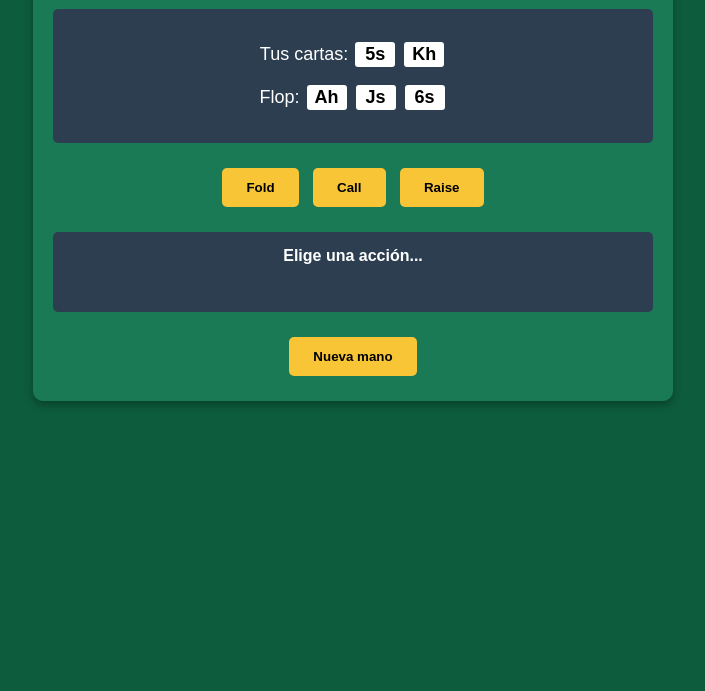
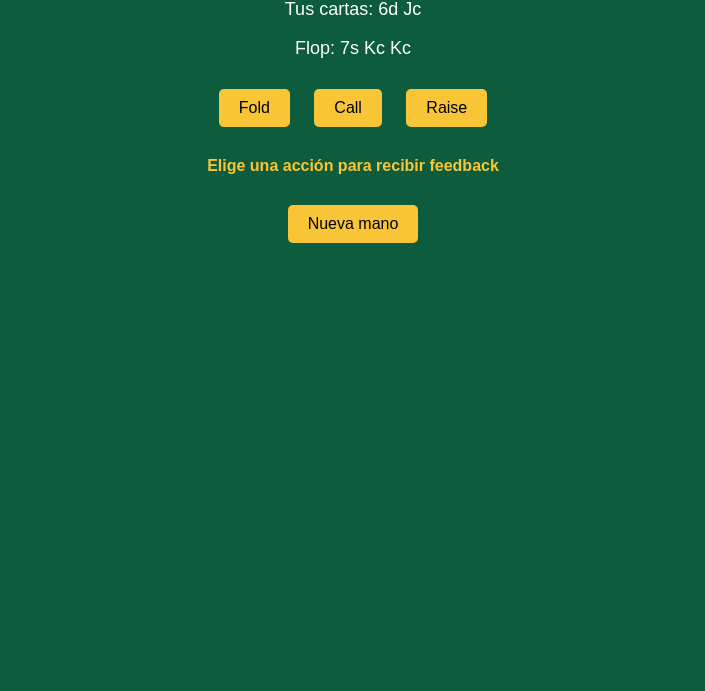
Before and after one commit to mrjuangimenez-gif/poker-practice, a plain HTML site: page index.html in a window 1280 px wide. Shown: the part 109-800 px from the top of the page, without its empty margins (287-992 px from the left). Drawn offline with Linux system fonts and the light colour scheme.

Commit message:
Add files via upload

```diff
--- a/index.html
+++ b/index.html
@@ -2,41 +2,28 @@
 <html lang="es">
 <head>
   <meta charset="UTF-8">
-  <meta name="viewport" content="width=device-width, initial-scale=1.0">
-  <title>Poker Practice Wizard</title>
+  <title>Simulador de Poker - Práctica</title>
   <link rel="stylesheet" href="style.css">
 </head>
 <body>
-  <div class="container">
-    <h1>Poker Practice Wizard</h1>
+  <h1>Simulador de Poker - Práctica</h1>
 
-    <!-- Tablero de cartas -->
-    <div class="hand-info">
-      <p>Tus cartas:
-        <span id="card1">--</span>
-        <span id="card2">--</span>
-      </p>
-      <p>Flop:
-        <span id="flop1">--</span>
-        <span id="flop2">--</span>
-        <span id="flop3">--</span>
-      </p>
+  <div id="hand">
+    <p>Tus cartas: <span id="player-cards">--</span></p>
+    <p>Flop: <span id="flop-cards">--</span></p>
   </div>
 
-    <!-- Acciones -->
-    <div class="actions">
+  <div id="actions">
     <button onclick="makeDecision('fold')">Fold</button>
     <button onclick="makeDecision('call')">Call</button>
     <button onclick="makeDecision('raise')">Raise</button>
   </div>
 
-    <!-- Feedback -->
-    <div class="feedback">
+  <div id="feedback">
     <p id="feedback-text">Elige una acción para recibir feedback</p>
   </div>
 
   <button onclick="newHand()">Nueva mano</button>
-  </div>
 
   <script src="script.js"></script>
 </body>
--- a/script.js
+++ b/script.js
@@ -1,82 +1,47 @@
-// Rangos GTO simplificados para BTN open
-const btnOpenRange = [
-  'AA','KK','QQ','JJ','TT','99','88','77','66','55','44','33','22',
-  'AKs','AQs','AJs','ATs','A9s','A8s','A7s','A6s','A5s','A4s','A3s','A2s',
-  'AKo','AQo','AJo','ATo','KQs','KJs','KTs','QJs','QTs','JTs','T9s','98s','87s','76s','65s','54s'
-];
+// Rango predefinido simple para practicar
+const bestHands = ['AA','KK','QQ','AKs','AQs'];
 
 // Generar nueva mano aleatoria
 function newHand() {
-  // Generar mano aleatoria
-  const hand = generateRandomHand();
-  document.getElementById('card1').textContent = hand[0];
-  document.getElementById('card2').textContent = hand[1];
+  const ranks = ['A','K','Q','J','T','9','8','7','6','5','4','3','2'];
+  const suits = ['s','h','d','c'];
 
-  // Generar flop aleatorio
-  const flop = generateRandomFlop();
-  document.getElementById('flop1').textContent = flop[0];
-  document.getElementById('flop2').textContent = flop[1];
-  document.getElementById('flop3').textContent = flop[2];
+  // Generar dos cartas aleatorias
+  let card1 = ranks[Math.floor(Math.random() * ranks.length)] + suits[Math.floor(Math.random() * suits.length)];
+  let card2 = ranks[Math.floor(Math.random() * ranks.length)] + suits[Math.floor(Math.random() * suits.length)];
+  document.getElementById('player-cards').textContent = card1 + ' ' + card2;
 
-  // Resetear feedback
-  document.getElementById('feedback-text').textContent = 'Elige una acción...';
+  // Generar flop
+  let flop = [];
+  for(let i=0; i<3; i++){
+    let card = ranks[Math.floor(Math.random() * ranks.length)] + suits[Math.floor(Math.random() * suits.length)];
+    flop.push(card);
+  }
+  document.getElementById('flop-cards').textContent = flop.join(' ');
+
+  // Limpiar feedback
+  document.getElementById('feedback-text').textContent = 'Elige una acción para recibir feedback';
 }
 
 // Evaluar decisión del jugador
-function makeDecision(action) {
-  const card1 = document.getElementById('card1').textContent;
-  const card2 = document.getElementById('card2').textContent;
-
-  // Crear notación de mano (ej: "AKs")
-  const hand = card1[0] + card2[0] + (card1[1] === card2[1] ? 's' : 'o');
+function makeDecision(action){
+  let cards = document.getElementById('player-cards').textContent;
+  // Convertir a formato de rango (ej: "As Kh" → "AKo")
+  let card1 = cards.split(' ')[0];
+  let card2 = cards.split(' ')[1];
+  let handNotation = card1[0] + card2[0] + (card1[1] === card2[1] ? 's' : 'o');
 
   let feedback = '';
-
-  if (btnOpenRange.includes(hand)) {
-    if (action === 'raise') {
-      feedback = '✅ Correcto! Esta mano está en el rango de open raise desde BTN.';
-    } else {
-      feedback = '❌ Error! Deberías hacer raise con esta mano desde BTN.';
-    }
+  if(bestHands.includes(handNotation)){
+    feedback = (action === 'raise') ? '✅ ¡Correcto! Buena subida.' : '❌ Podrías subir con esta mano.';
   } else {
-    if (action === 'fold') {
-      feedback = '✅ Correcto! Fold está bien con esta mano marginal.';
-    } else {
-      feedback = '❌ Peligro! Esta mano no es lo suficientemente fuerte para jugar desde BTN.';
-    }
+    feedback = (action === 'fold') ? '✅ ¡Correcto! Buen fold.' : '❌ Esta mano es débil, tal vez fold sería mejor.';
   }
 
   document.getElementById('feedback-text').textContent = feedback;
 }
 
-// Funciones auxiliares
-function generateRandomHand() {
-  const ranks = ['A','K','Q','J','T','9','8','7','6','5','4','3','2'];
-  const suits = ['s','h','d','c'];
-
-  const randomCard = () => {
-    const rank = ranks[Math.floor(Math.random() * ranks.length)];
-    const suit = suits[Math.floor(Math.random() * suits.length)];
-    return rank + suit;
-  };
-
-  return [randomCard(), randomCard()];
-}
-
-function generateRandomFlop() {
-  const ranks = ['A','K','Q','J','T','9','8','7','6','5','4','3','2'];
-  const suits = ['s','h','d','c'];
-
-  const flop = [];
-  for (let i = 0; i < 3; i++) {
-    const rank = ranks[Math.floor(Math.random() * ranks.length)];
-    const suit = suits[Math.floor(Math.random() * suits.length)];
-    flop.push(rank + suit);
-  }
-  return flop;
-}
-
-// Ejecutar al cargar la página
+// Inicializar mano al cargar la página
 window.onload = function() {
   newHand();
 };
--- a/style.css
+++ b/style.css
@@ -1,74 +1,29 @@
 body {
-  font-family: 'Arial', sans-serif;
+  font-family: Arial, sans-serif;
+  text-align: center;
+  margin-top: 50px;
   background: #0d5c3d;
   color: white;
-  text-align: center;
-  margin: 0;
-  padding: 20px;
 }
 
-.container {
-  max-width: 600px;
-  margin: 0 auto;
-  background: #1a7a55;
-  padding: 20px;
-  border-radius: 10px;
-  box-shadow: 0 4px 8px rgba(0,0,0,0.3);
+button {
+  margin: 10px;
+  padding: 10px 20px;
+  font-size: 16px;
+  background: #f8c537;
+  color: black;
+  border: none;
+  border-radius: 5px;
+  cursor: pointer;
 }
 
-h1 {
-  color: #f8c537;
-  margin-bottom: 20px;
-}
-
-.hand-info {
-  background: #2c3e50;
-  padding: 15px;
-  border-radius: 5px;
-  margin: 20px 0;
+#hand {
+  margin: 20px;
   font-size: 18px;
 }
 
-.hand-info span {
-  display: inline-block;
-  background: white;
-  border-radius: 3px;
-  color: black;
+#feedback {
+  margin: 20px;
   font-weight: bold;
-  margin: 0 2px;
-  padding: 2px 5px;
-  min-width: 30px;
+  color: #f8c537;
 }
-
-.actions {
-  margin: 20px 0;
-}
-
-button {
-  background: #f8c537;
-  color: #000;
-  border: none;
-  padding: 12px 24px;
-  margin: 5px;
-  border-radius: 5px;
-  cursor: pointer;
-  font-weight: bold;
-  transition: background 0.3s;
-}
-
-button:hover {
-  background: #e6b22e;
-}
-
-.feedback {
-  background: #2c3e50;
-  padding: 15px;
-  border-radius: 5px;
-  margin: 20px 0;
-  min-height: 50px;
-}
-
-#feedback-text {
-  font-weight: bold;
-  margin: 0;
-}
```
Lines whose indentation alone changed are shown as unchanged.
